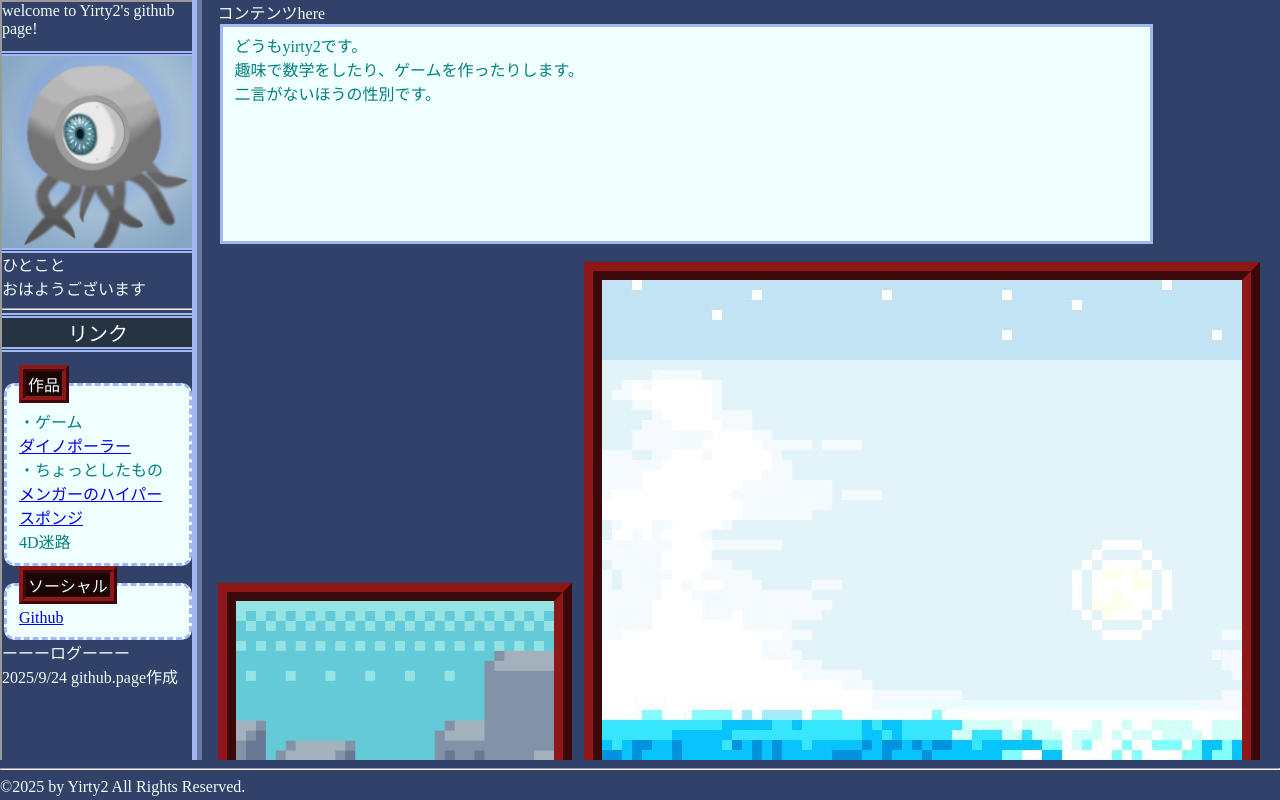
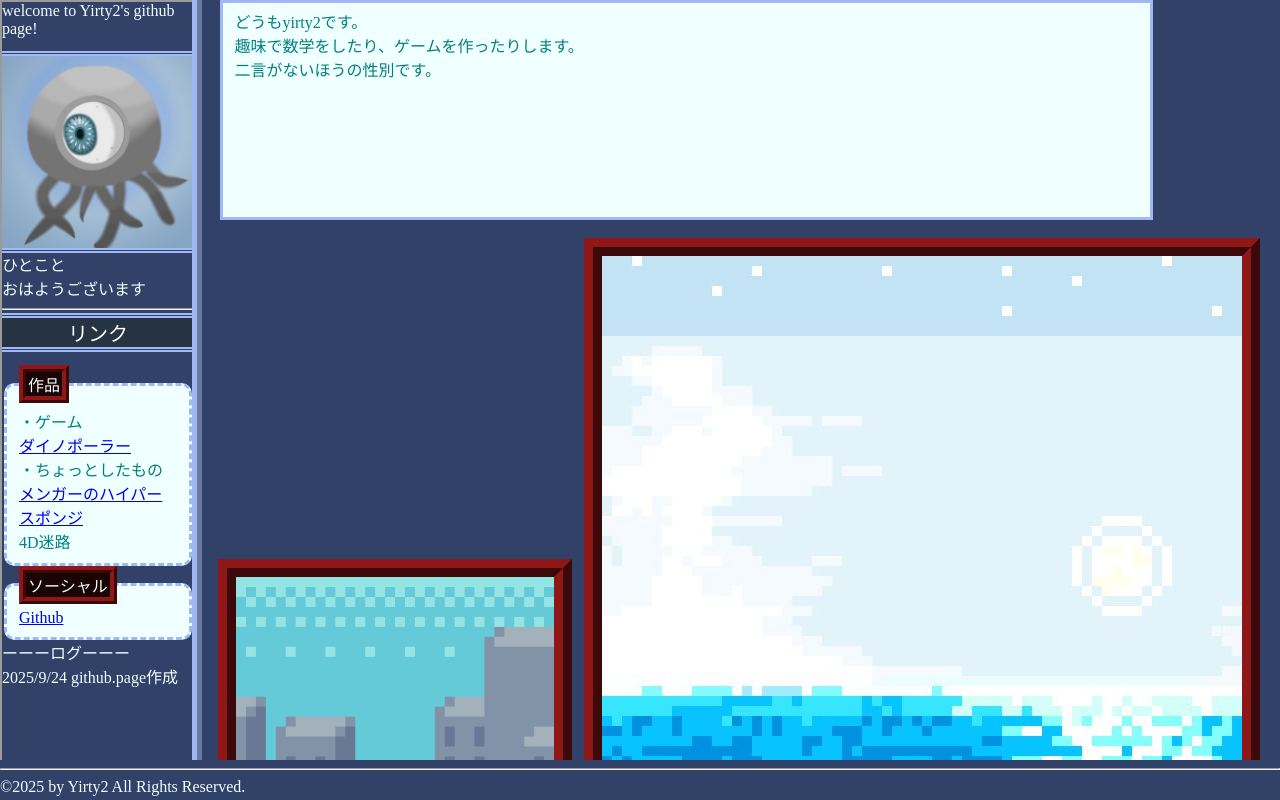
Before and after one commit to yrty2/yrty2.github.io, a plain HTML site: page index.html in a window 1280 px wide. Drawn offline with Linux system fonts and the light colour scheme.

Commit message:
Update index.html

```diff
--- a/index.html
+++ b/index.html
@@ -12,7 +12,6 @@
               <iframe src="menu.html"width="100%" height="100%"></iframe>
           </div>
           <div class="content">
-              コンテンツhere
               <fieldset class="self">
                   どうもyirty2です。<br>
                   趣味で数学をしたり、ゲームを作ったりします。<br>
```
